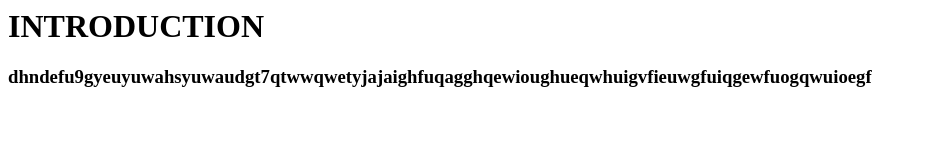
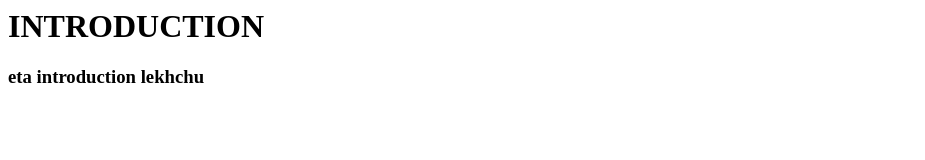
Before and after one commit to sensusad/mrt, a plain HTML site: page intro.html in a window 1280 px wide. Shown: the whole page, without its empty margins (0-925 px from the left). Drawn offline with Linux system fonts and the light colour scheme.

Commit message:
Update intro.html

```diff
--- a/intro.html
+++ b/intro.html
@@ -4,6 +4,6 @@
 </head>
 <body>
 <h1> INTRODUCTION </h1>
-<h3> dhndefu9gyeuyuwahsyuwaudgt7qtwwqwetyjajaighfuqagghqewioughueqwhuigvfieuwgfuiqgewfuogqwuioegf </h3>
+<h3> eta introduction lekhchu </h3>
 </body>
 </html>
```
